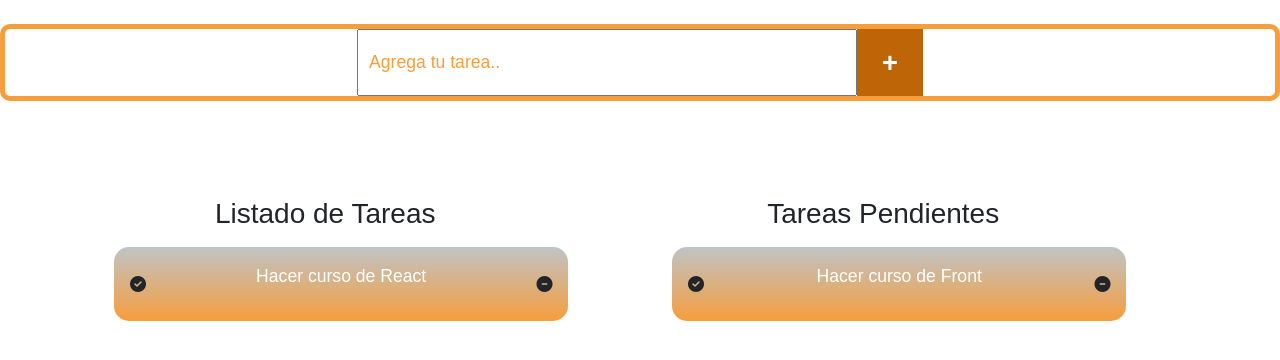
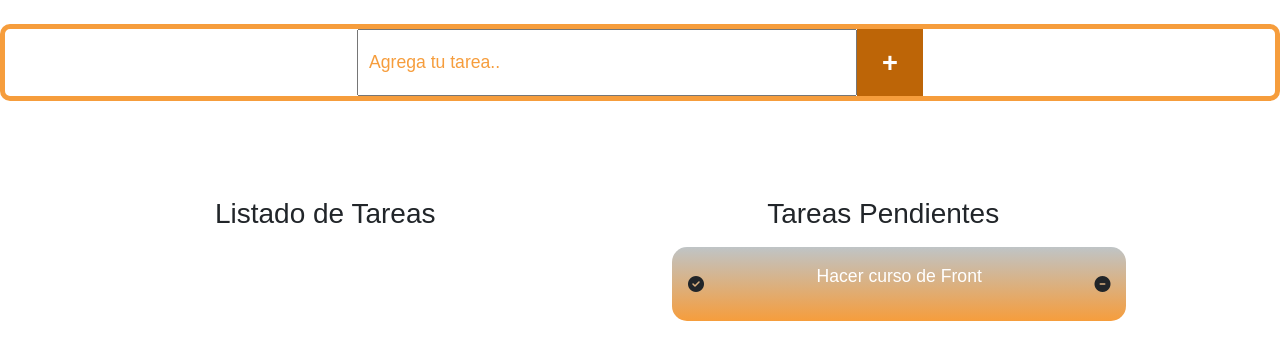
Before and after one commit to crz29/app__tareas, a plain HTML site: page index.html in a window 1280 px wide. Shown: the part 154-514 px from the top of the page. Drawn offline with nearby package versions, Linux system fonts and the light colour scheme.

Commit message:
En el HTML, los li del ul eliminados

```diff
--- a/index.html
+++ b/index.html
@@ -32,11 +32,11 @@
                     </div>
                     <div class="section-tarea">
                         <ul id="lista">
-                            <li id="elemento">
+                            <!--<li id="elemento">
                                 <i class="fa-sharp fa-solid fa-circle-check" data="realizado" id="0"></i>
                                 <p class="text">Hacer curso de React</p>
-                                <i class="fa-solid fa-circle-minus" data="eliminado" id="0"></i><!--identificador data-->
-                            </li>
+                                <i class="fa-solid fa-circle-minus" data="eliminado" id="0"></i>identificador data
+                            </li>-->
                         </ul>
                     </div>
                 </div>
```
